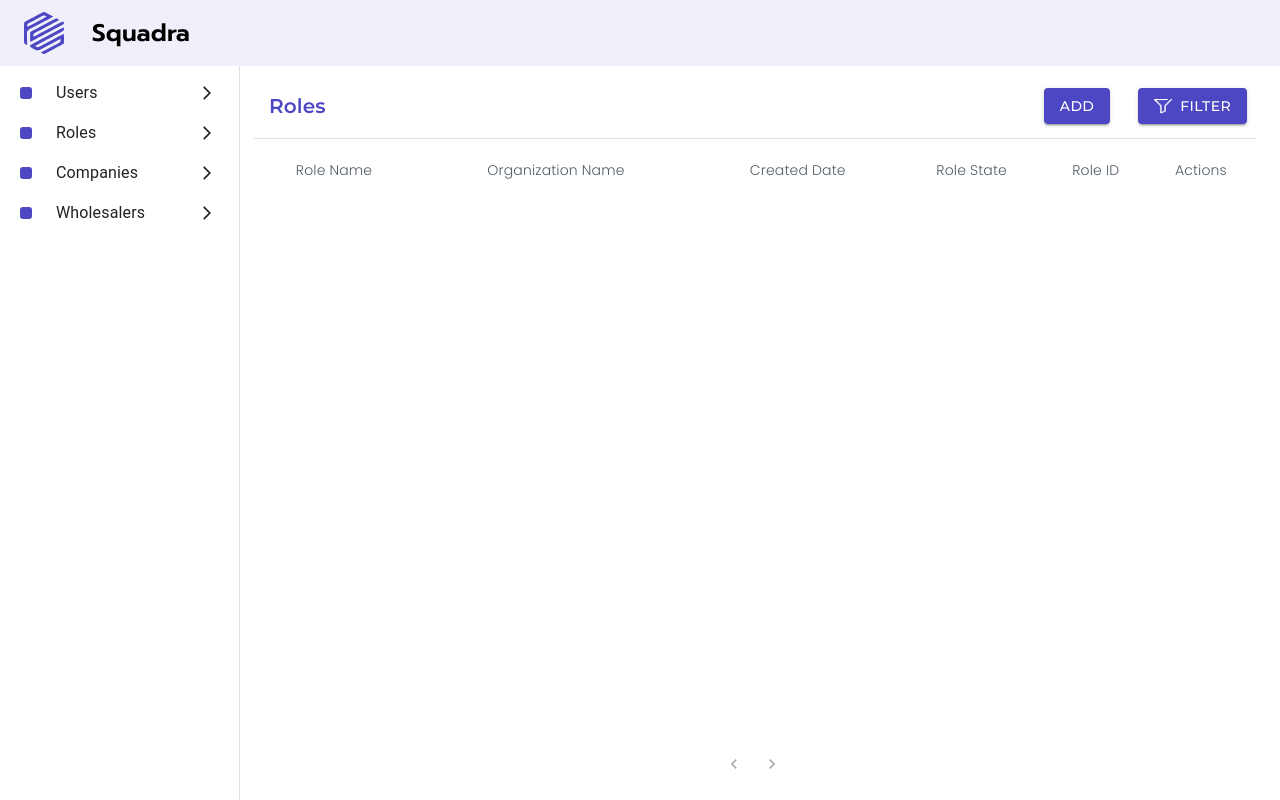
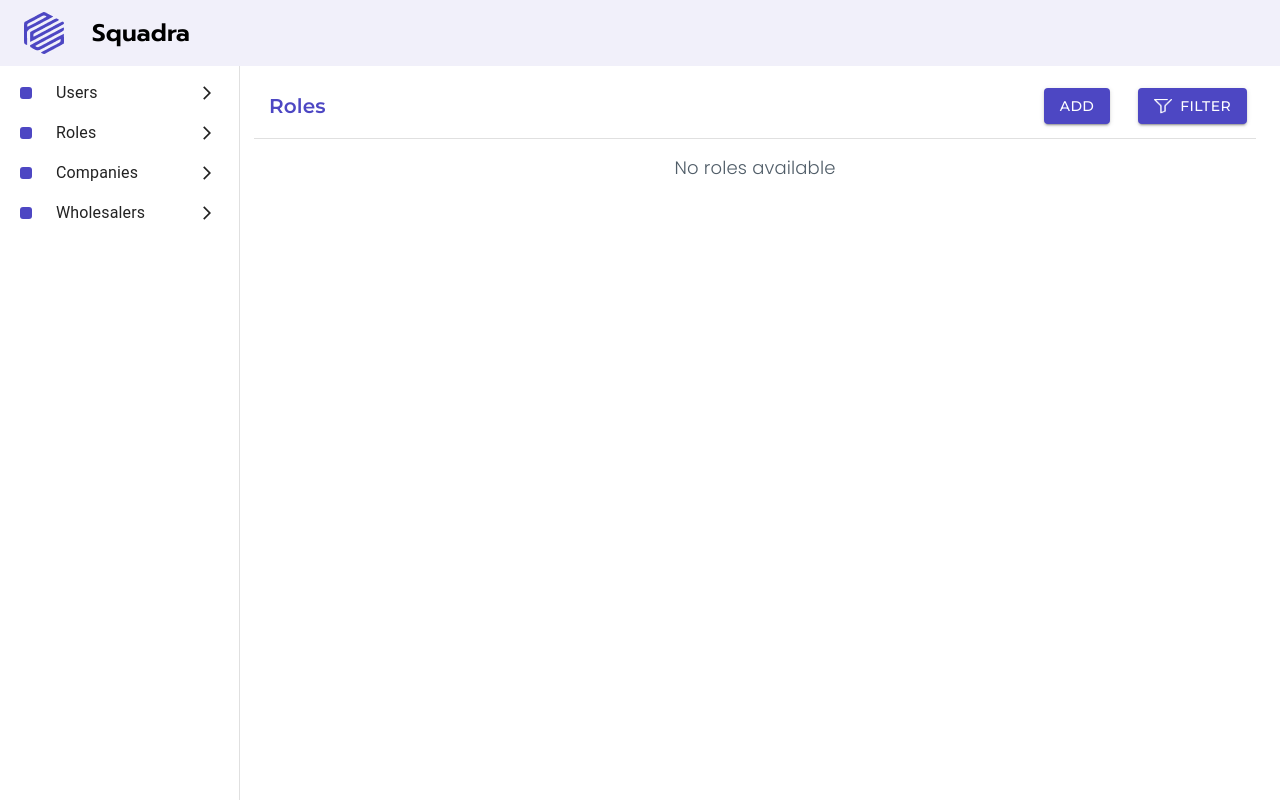
Before and after one commit to Atul1901/evaluation-project, a React (Create React App) app: page /roles in a window 1280 px wide. Built offline with nearby package versions, Linux system fonts and the light colour scheme.

Commit message:
added no roles line if there are no roles available

```diff
--- a/src/App.css
+++ b/src/App.css
@@ -9,6 +9,17 @@
 }
 
 /* styling for table */
+.no-data {
+  display: flex;
+  justify-content: center;
+  font-family: Poppins;
+  font-size: 18px;
+  font-weight: 300;
+  line-height: 21px;
+  text-align: left;
+  color: #505d68;
+}
+
 .table {
   width: 100%;
   text-align: center;
--- a/src/components/Table.tsx
+++ b/src/components/Table.tsx
@@ -22,6 +22,10 @@ function Table() {
 
   return (
     <div>
+      {data.length === 0 ? (
+        <p className="no-data">No roles available</p>
+      ) : (
+        <div>
           <table className="table">
             <thead className="table-heading-row">
               <tr>
@@ -34,9 +38,7 @@ function Table() {
               </tr>
             </thead>
             <tbody className="table-data">
-          {currentItems &&
-            currentItems.map((item: any, key: any) => {
-              return (
+              {currentItems.map((item: any, key: any) => (
                 <tr key={key}>
                   <td>{item?.user_name}</td>
                   <td>{item?.organization_name}</td>
@@ -48,8 +50,7 @@ function Table() {
                     <DeleteModal uniqID={item.uniq_id} />
                   </td>
                 </tr>
-              );
-            })}
+              ))}
             </tbody>
           </table>
           <Pagination
@@ -60,6 +61,8 @@ function Table() {
             className="pagination"
           />
         </div>
+      )}
+    </div>
   );
 }
 
```
Lines whose indentation alone changed are shown as unchanged.
